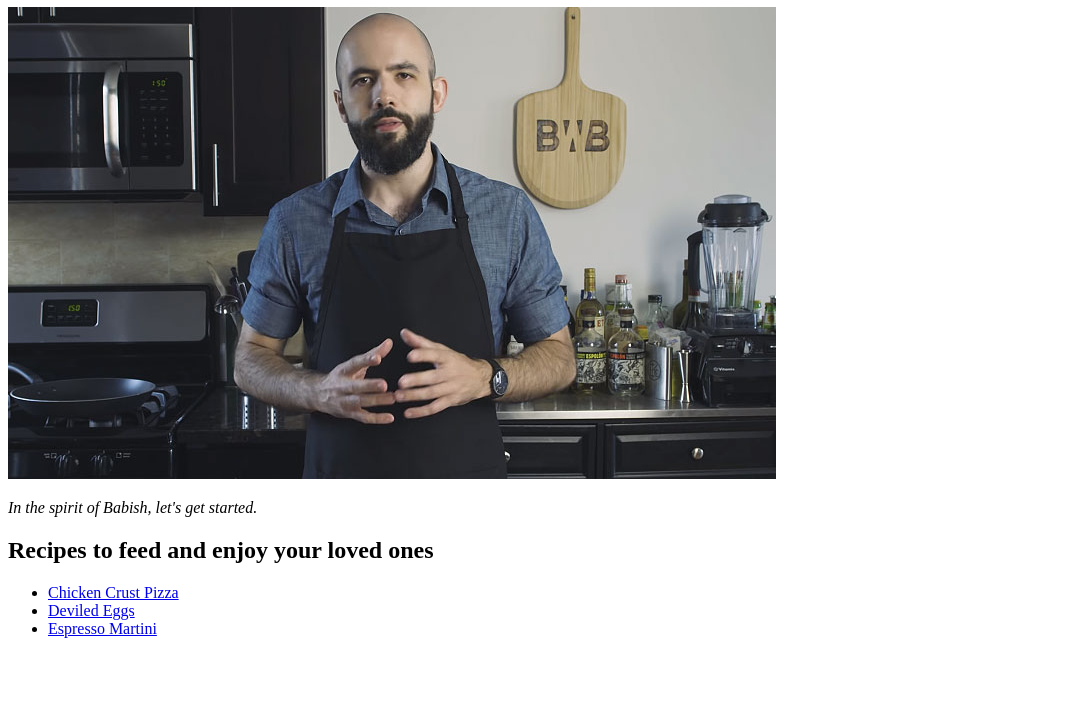
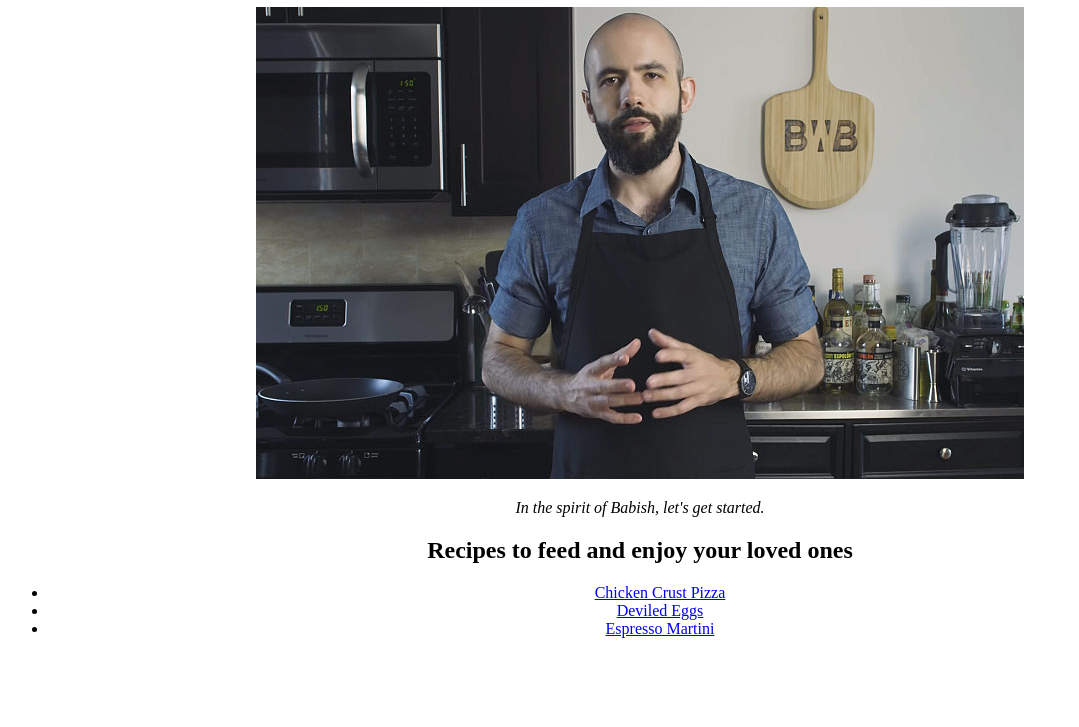
Before and after one commit to mihocikc/odin_recipes, a plain HTML site: page index.html in a window 1280 px wide. Shown: the part 73-800 px from the top of the page, without its empty margins (0-1079 px from the left). Drawn offline with Linux system fonts and the light colour scheme.

Commit message:
Edit to only have universal style

```diff
--- a/styles.css
+++ b/styles.css
@@ -1,3 +1,3 @@
-.babish {
-    border: 5px rgb(214, 0, 214);
+* {
+    text-align: center;
 }
```
